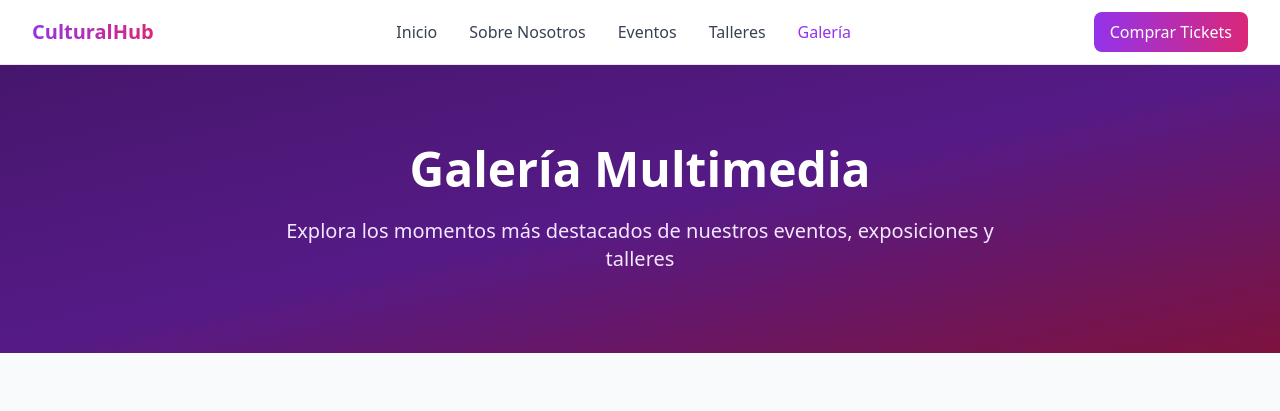
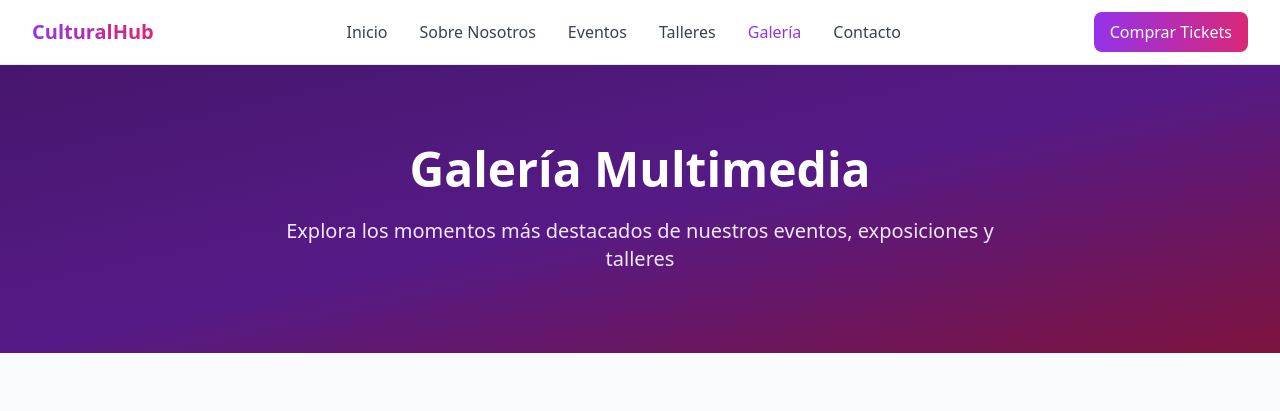
Before and after one commit to bialotomas/grupo12-proyectofinal, a plain HTML site: page galeria.html in a window 1280 px wide. Shown: the top 411 px of the page. Drawn offline with nearby package versions, Linux system fonts and the light colour scheme.

Commit message:
Update galeria.html

```diff
--- a/galeria.html
+++ b/galeria.html
@@ -46,6 +46,7 @@
                     <a href="eventos.html" class="text-gray-700 hover:text-purple-600 transition-colors">Eventos</a>
                     <a href="talleres.html" class="text-gray-700 hover:text-purple-600 transition-colors">Talleres</a>
                     <a href="galeria.html" class="text-purple-600">Galería</a>
+                    <a href="contacto.html" class="text-gray-700 hover:text-purple-600 transition-colors">Contacto</a>
                 </div>
                 <a href="eventos.html" class="bg-gradient-to-r from-purple-600 to-pink-600 hover:from-purple-700 hover:to-pink-700 text-white px-4 py-2 rounded-lg transition-all">
                     Comprar Tickets
@@ -64,6 +65,7 @@
                 <a href="eventos.html" class="block py-2 text-gray-700">Eventos</a>
                 <a href="talleres.html" class="block py-2 text-gray-700">Talleres</a>
                 <a href="galeria.html" class="block py-2 text-purple-600">Galería</a>
+                <a href="contacto.html" class="block py-2 text-gray-700">Contacto</a>
             </div>
         </div>
     </nav>
@@ -219,7 +221,6 @@
                         <li><a href="eventos.html" class="hover:text-white transition-colors">Eventos</a></li>
                         <li><a href="talleres.html" class="hover:text-white transition-colors">Talleres</a></li>
                         <li><a href="galeria.html" class="hover:text-white transition-colors">Galería</a></li>
-                        <li><a href="eventos.html" class="hover:text-white transition-colors">Tickets</a></li>
                     </ul>
                 </div>
                 <div>
```
